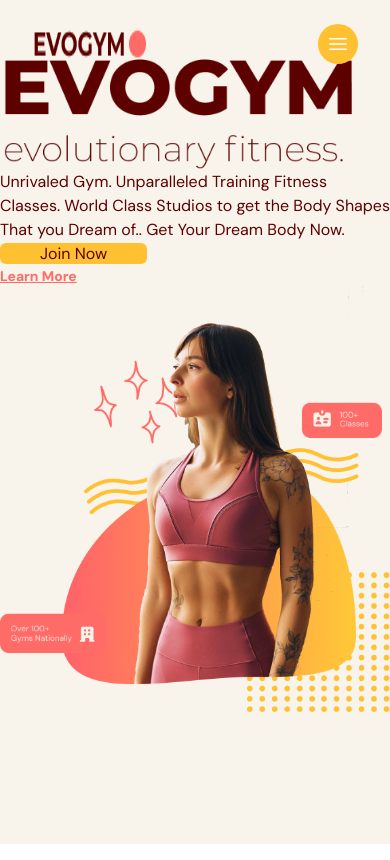
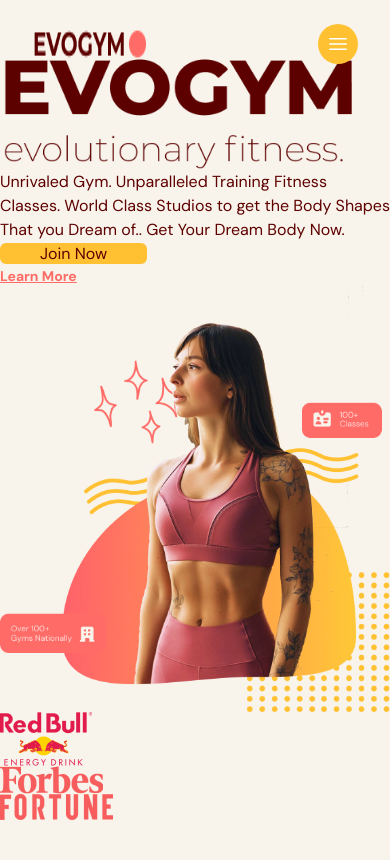
Before and after one commit to Fredg827/Fitness-Tracker-App, a React (Vite) app in the folder fitness-tracker/: page / in a window 390 px wide. Built offline with nearby package versions, Linux system fonts and the light colour scheme.

Commit message:
Removed hook for css media query

```diff
--- a/fitness-tracker/src/hooks/useMediaQuery.ts
+++ /dev/null
@@ -1,19 +0,0 @@
-import { useState, useEffect } from "react";
-
-const useMediaQuery = (query: string) => {
-  const [matches, setMatches] = useState(false);
-
-  useEffect(() => {
-    const media = window.matchMedia(query);
-    if (media.matches !== matches) {
-      setMatches(media.matches);
-    }
-    const listener = () => setMatches(media.matches);
-    window.addEventListener("resize", listener);
-    return () => window.removeEventListener("resize", listener);
-  }, [matches, query]);
-
-  return matches;
-};
-
-export default useMediaQuery;
--- a/fitness-tracker/src/scenes/home/index.tsx
+++ b/fitness-tracker/src/scenes/home/index.tsx
@@ -1,5 +1,4 @@
 import { SelectedPage } from "@/shared/types";
-import useMediaQuery from "@/hooks/useMediaQuery";
 import HomePageText from "/src/assets/HomePageText.png";
 import HomePageGraphic from "/src/assets/HomePageGraphic.png";
 import SponsorRedBull from "/src/assets/SponsorRedBull.png";
@@ -14,7 +13,7 @@ type Props = {
 };
 
 const Home = ({ setSelectedPage }: Props) => {
-  const isAboveMediumScreens = useMediaQuery("(min-width: 1060px)");
+  //const isAboveMediumScreens = useMediaQuery("(min-width: 1060px)");
 
   return (
     <section id="Home" className="gap-16 bg-gray-20 py-10 md:h-full md:pb-0">
@@ -59,17 +58,15 @@ const Home = ({ setSelectedPage }: Props) => {
       </div>
 
       {/* Sponsors */}
-      {isAboveMediumScreens && (
+      <div className="md-hidden">
         <div>
           <div>
-            <div>
-              <img alt="redbull-sponsor" src={SponsorRedBull} />
-              <img alt="forbes-sponsor" src={SponsorForbes} />
-              <img alt="fortune-sponsor" src={SponsorFortune} />
-            </div>
+            <img alt="redbull-sponsor" src={SponsorRedBull} />
+            <img alt="forbes-sponsor" src={SponsorForbes} />
+            <img alt="fortune-sponsor" src={SponsorFortune} />
           </div>
         </div>
-      )}
+      </div>
     </section>
   );
 };
--- a/fitness-tracker/src/scenes/navbar/index.tsx
+++ b/fitness-tracker/src/scenes/navbar/index.tsx
@@ -3,7 +3,6 @@ import { Bars3Icon, XMarkIcon } from "@heroicons/react/24/solid";
 import Logo from "@/assets/Logo.png";
 import Link from "./Link";
 import { SelectedPage } from "@/shared/types";
-import useMediaQuery from "@/hooks/useMediaQuery";
 import ActionButton from "@/shared/actionButton";
 
 type Props = {
@@ -13,8 +12,7 @@ type Props = {
 };
 
 const Navbar = ({ isTopOfPage, selectedPage, setSelectedPage }: Props) => {
-  const flexBetween = " flex items-centre justify-between";
-  const isAboveMediumScreens = useMediaQuery("(min-width: 1060px)");
+  const flexBetween = "flex items-centre justify-between";
   const [isMenuToggled, setIsMenuToggled] = useState<boolean>(false);
   const navbarBackground = isTopOfPage
     ? "bg-transparent"
@@ -31,9 +29,8 @@ const Navbar = ({ isTopOfPage, selectedPage, setSelectedPage }: Props) => {
             <img alt="logo" src={Logo} />
 
             {/* RIGHT SIDE */}
-            {isAboveMediumScreens ? (
-              <div className={`${flexBetween} w-full gap-16`}>
-                <div className={`${flexBetween} gap-8 text-sm`}>
+            <div className={`${flexBetween} w-full gap-16 `}>
+              <div className={`hidden md:flex ${flexBetween} gap-8 text-sm `}>
                 <Link
                   page="Home"
                   selectedPage={selectedPage}
@@ -55,29 +52,27 @@ const Navbar = ({ isTopOfPage, selectedPage, setSelectedPage }: Props) => {
                   setSelectedPage={setSelectedPage}
                 />
               </div>
-                <div className={`${flexBetween} gap-8`}>
+              <div className="hidden md:flex items-centre justify-between gap-8">
                 <p>Sign In</p>
                 <ActionButton setSelectedPage={setSelectedPage}>
                   Become a Member
                 </ActionButton>
               </div>
             </div>
-            ) : (
             <div>
               <button
-                  className="rounded-full bg-secondary-500 p-2"
+                className="rounded-full bg-secondary-500 p-2 md:hidden"
                 onClick={() => setIsMenuToggled(!isMenuToggled)}
               >
                 <Bars3Icon className="h-6 w-6 text-white" />
               </button>
             </div>
-            )}
           </div>
         </div>
       </div>
       {/*Mobile Menu Modal*/}
-      {!isAboveMediumScreens && isMenuToggled && (
-        <div className="fixed right-0 bottom-0 z-40 h-full w-[300px] bg-primary-100 drop-shadow-xl">
+      {isMenuToggled && (
+        <div className="fixed right-0 bottom-0 z-40 h-full w-[300px] bg-primary-100 drop-shadow-xl md-hidden ">
           {/* Close Icon*/}
           <div className="flex justify-end p-12">
             <button onClick={() => setIsMenuToggled(!isMenuToggled)}>
```
Lines whose indentation alone changed are shown as unchanged.
